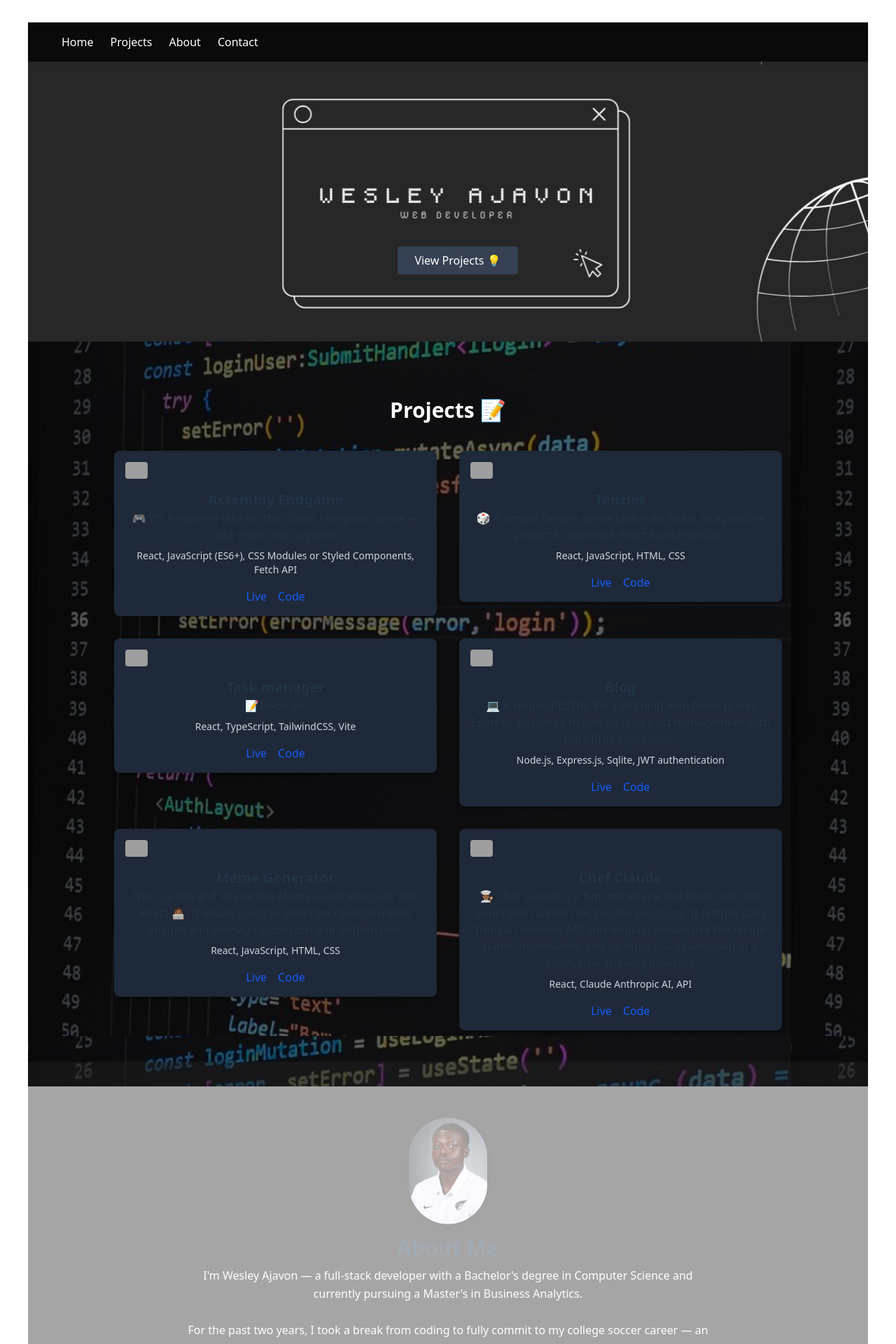
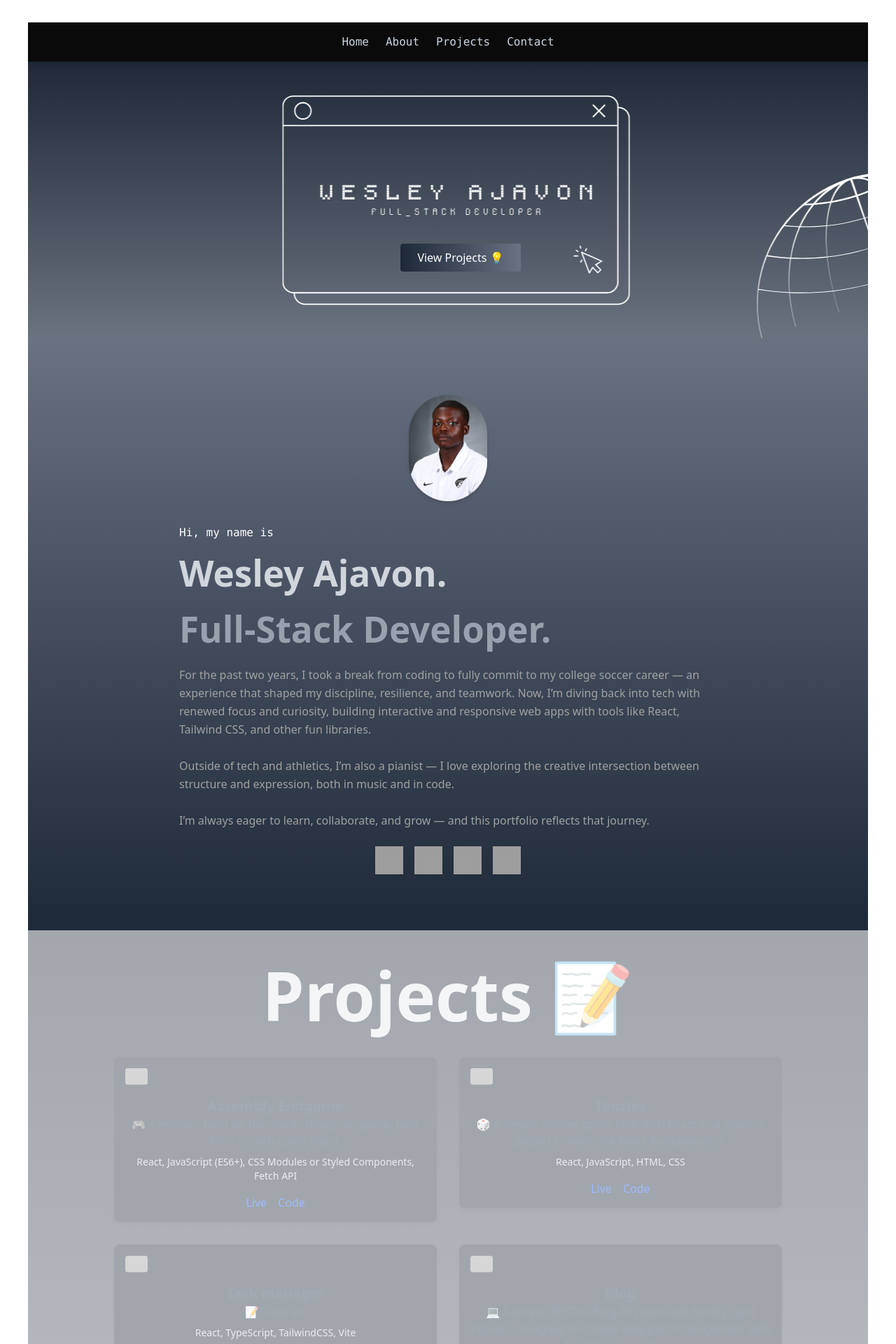
Before and after one commit to wesleyajavon/portfolio, a React (Vite) app in the folder portfolio/: page / in a window 1280 px wide. Shown: the top 1920 px of the page at 70% size. Built offline with nearby package versions, Linux system fonts and the light colour scheme; grey boxes are pictures that could not be loaded.

Commit message:
UI/UX improved

```diff
--- a/portfolio/src/App.jsx
+++ b/portfolio/src/App.jsx
@@ -13,11 +13,11 @@ function App() {
 
   return (
     <>
-      <Navbar/>
-      <Hero/>
-      <Projects/>
-      <About/>
-      <Contact/>
+      <Navbar />
+      <Hero />
+      <About />
+      <Projects />
+      <Contact />
     </>
   )
 }
--- a/portfolio/src/components/About.jsx
+++ b/portfolio/src/components/About.jsx
@@ -3,24 +3,47 @@ import React from 'react';
 import { motion } from "framer-motion";
 
 
+const container = {
+    hidden: {},
+    show: {
+        transition: {
+            staggerChildren: 0.2,
+        },
+    },
+};
+
+const item = {
+    hidden: { opacity: 0, y: 20 },
+    show: { opacity: 1, y: 0 },
+};
+
 export default function About() {
     return (
-        <motion.nav
-            initial={{ y: -60, opacity: 0 }}
-            animate={{ y: 0, opacity: 1 }}
-            transition={{ duration: 3.5, delay: 5 }}
-        >
-            <section id="about" className="py-20 px-6 bg-neutral-800 text-center">
-                <div className="max-w-3xl mx-auto text-center flex flex-col items-center">
-                    <img
-                        src="/me.jpg"
-                        alt="Wesley Ajavon"
-                        className="w-28 h-38 rounded-full object-cover shadow-md mb-4"
-                    />
-                    <h2 className="text-3xl font-bold mb-2">About Me</h2>
-                    <p className="text-white leading-relaxed">
-                        I'm Wesley Ajavon — a full-stack developer with a Bachelor's degree in Computer Science and currently pursuing a Master's in Business Analytics.
-                        <br /><br />
+        <motion.div transition={{ duration: 3.5, delay: 1.2, ease: "circOut" }} variants={container} initial={{ opacity: 0, y: -50 }} animate={{ opacity: 1, y: 0 }}>
+
+
+            <section id="about" className="py-20 px-6 bg-gradient-to-t from-gray-800 to-gray-500  text-left ">
+                <div className="max-w-3xl mx-auto flex flex-col text-left">
+                    <div className="flex justify-center mb-4">
+                        <img
+                            src="/me.jpg"
+                            alt="Wesley Ajavon"
+                            className="w-28 h-38 rounded-full object-cover shadow-md mb-4"
+                        />
+                    </div>
+
+                    <p className="text-white leading-relaxed font-mono text-left">
+                        Hi, my name is
+                    </p>
+                    <h1 className="text-gray-300 text-3xl font-bold mb-2 leading-relaxed text-left mt-4">
+                        Wesley Ajavon.
+                    </h1>
+
+                    <h1 className="text-gray-400 text-3xl font-bold mb-2 leading-relaxed text-left mt-4">
+                        Full-Stack Developer.
+                    </h1>
+
+                    <p className="text-neutral-400 leading-relaxed  mt-4">
                         For the past two years, I took a break from coding to fully commit to my college soccer career — an experience that shaped my discipline, resilience, and teamwork. Now, I’m diving back into tech with renewed focus and curiosity, building interactive and responsive web apps with tools like React, Tailwind CSS, and other fun libraries.
                         <br /><br />
                         Outside of tech and athletics, I’m also a pianist — I love exploring the creative intersection between structure and expression, both in music and in code.
@@ -37,7 +60,7 @@ export default function About() {
 
                 </div>
             </section>
-        </motion.nav>
+        </motion.div>
 
 
 
--- a/portfolio/src/components/Contact.jsx
+++ b/portfolio/src/components/Contact.jsx
@@ -12,7 +12,7 @@ export default function Contact() {
             animate={{ y: 0, opacity: 1 }}
             transition={{ duration: 4, delay: 7 }}
         >
-            <section id="contact" className="py-20 px-6 bg-neutral-600 text-center">
+            <section id="contact" className="py-20 px-6 bg-gradient-to-t from-gray-800 to-gray-500 text-center">
                 <h2 className="text-3xl text-white font-bold mb-4">Contact</h2>
                 <p className="mb-6 text-white">Get in touch via email or social media!</p>
 
--- a/portfolio/src/components/Hero.jsx
+++ b/portfolio/src/components/Hero.jsx
@@ -13,7 +13,7 @@ export default function Hero() {
             className="text-center"
         >
             <section id="hero" className="py-24 bg-[url('/public/background-Hero.png')] bg-[47%_120%]">
-                <a href="#projects" className="mt-42 ml-7 inline-block px-6 py-2 bg-gray-700 text-white rounded hover:bg-gray-800">
+                <a href="#projects" className="mt-41 ml-9 inline-block px-6 py-2 bg-gradient-to-r from-gray-800 to-gray-500 text-white rounded hover:bg-gray-800">
                     View Projects 💡
                 </a>
             </section>
--- a/portfolio/src/components/Navbar.jsx
+++ b/portfolio/src/components/Navbar.jsx
@@ -4,18 +4,18 @@ import { motion } from "framer-motion";
 export default function Navbar() {
     return (
 
-        <nav className="flex justify-between items-center py-4 px-8 bg-neutral-950 bg-[47%_50%] shadow-md sticky top-0 z-50">
+        <nav className="flex items-center py-4 px-8 bg-neutral-950 shadow-md sticky top-0 z-50">
 
             <motion.div
                 initial={{ y: -60, opacity: 0 }}
                 animate={{ y: 0, opacity: 1 }}
                 transition={{ duration: 1.5, delay: 0.2 }}
-                className="container px-4 py-0 flex justify-between"
+                className="container px-4 py-0 flex justify-center w-full"
             >
-                <ul className="flex gap-6 text-white items-center">
+                <ul className="flex gap-6 text-slate-300 items-center font-mono">
                     <li><a href="#hero" className="hover:text-black">Home</a></li>
+                    <li><a href="#about" className="hover:text-black">About</a></li>
                     <li><a href="#projects" className="hover:text-black">Projects</a></li>
-                    <li><a href="#about" className="hover:text-black">About</a></li>
                     <li><a href="#contact" className="hover:text-black">Contact</a></li>
                 </ul>
             </motion.div>
--- a/portfolio/src/components/ProjectCard.jsx
+++ b/portfolio/src/components/ProjectCard.jsx
@@ -2,7 +2,7 @@ import React from "react";
 
 const ProjectCard = ({ title, description, image, tech, demo, code }, index) => {
   return (
-     <div key={index} className="bg-gray-800 rounded-lg shadow-md p-4">
+     <div key={index} className="bg-gray-800 rounded-lg shadow-md p-4 transition-transform duration-100 ease-in-out hover:scale-110">
             <img src={image} alt={title} className="rounded mb-4 h-6" />
             <h3 className="text-xl font-semibold">{title}</h3>
             <p className="text-shadow-gray-300">{description}</p>
--- a/portfolio/src/components/Projects.jsx
+++ b/portfolio/src/components/Projects.jsx
@@ -7,7 +7,7 @@ const projects = [
     {
         id: 1,
         title: "Assembly Endgame",
-        description: "🎮 It’s a modern take on the classic Hangman game — but more than a game",
+        description: "🎮 A modern twist on the classic Hangman game, built from scratch using React.",
         tech: "React, JavaScript (ES6+), CSS Modules or Styled Components, Fetch API",
         image: "https://upload.wikimedia.org/wikipedia/commons/thumb/a/a7/React-icon.svg/1150px-React-icon.svg.png",
         demo: "https://assembly-react-endgame.vercel.app/",
@@ -30,7 +30,7 @@ const projects = [
         image: "https://upload.wikimedia.org/wikipedia/commons/4/4c/Typescript_logo_2020.svg",
         demo: "https://task-manager-react-six.vercel.app/",
         code: "https://github.com/wesleyajavon/task-manager-react",
-    },{
+    }, {
         id: 7,
         title: "Blog",
         description: "💻 A simple RESTful Blog API built with Node.js and Express, designed to handle blog post management with full CRUD operations.",
@@ -76,13 +76,18 @@ const item = {
 
 export default function Projects() {
     return (
-        <motion.div transition={{ duration: 3.5, delay: 1.2, ease:"circOut" }} variants={container} initial={{ opacity: 0, y: -50 }} animate={{ opacity: 1, y: 0 }}>
 
-            <section id="projects" className="py-20 px-6 bg-[url('/public/background-Projects.png')] bg-[0%_550%] text-center">
-                <h2 className="text-3xl font-bold mb-10 text-white">Projects 📝</h2>
+
+        <motion.nav
+            initial={{ y: -60, opacity: 0 }}
+            animate={{ y: 0, opacity: 1 }}
+            transition={{ duration: 3.5, delay: 5 }}
+        >
+            <section id="projects" className="py-20 px-6 bg-gradient-to-b from-gray-800 to-gray-500 text-center">
+                <h2 className="text-gray-200 text-8xl font-bold mb-10 ">Projects 📝</h2>
 
                 <div className="max-w-6xl mx-auto">
-                    <div className="flex flex-wrap gap-8 justify-center">
+                    <div className="flex flex-wrap gap-8 justify-center ">
                         {projects.map((project) => (
                             <motion.div
                                 key={project.id}
@@ -97,7 +102,9 @@ export default function Projects() {
                 </div>
             </section>
 
-        </motion.div>
+        </motion.nav>
+
+
 
     );
 }
--- a/portfolio/src/index.css
+++ b/portfolio/src/index.css
@@ -7,9 +7,8 @@
   line-height: 1.5;
   font-weight: 400;
 
-  color-scheme: light dark;
   color: rgba(255, 255, 255, 0.87);
-  background-color: #1a1a1a;
+  background-color: #4b5563;
 
   font-synthesis: none;
   text-rendering: optimizeLegibility;
```
Also changed, not shown: portfolio/public/background-Hero.png.
